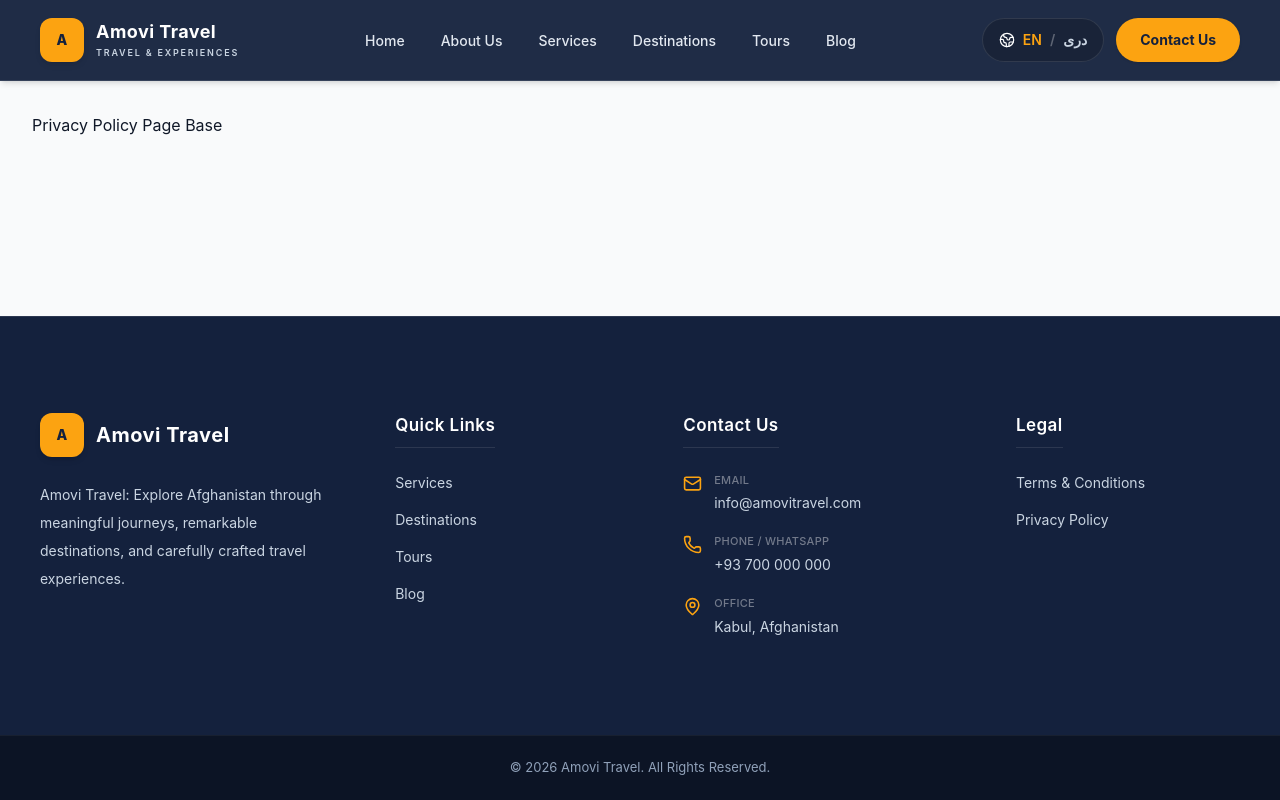
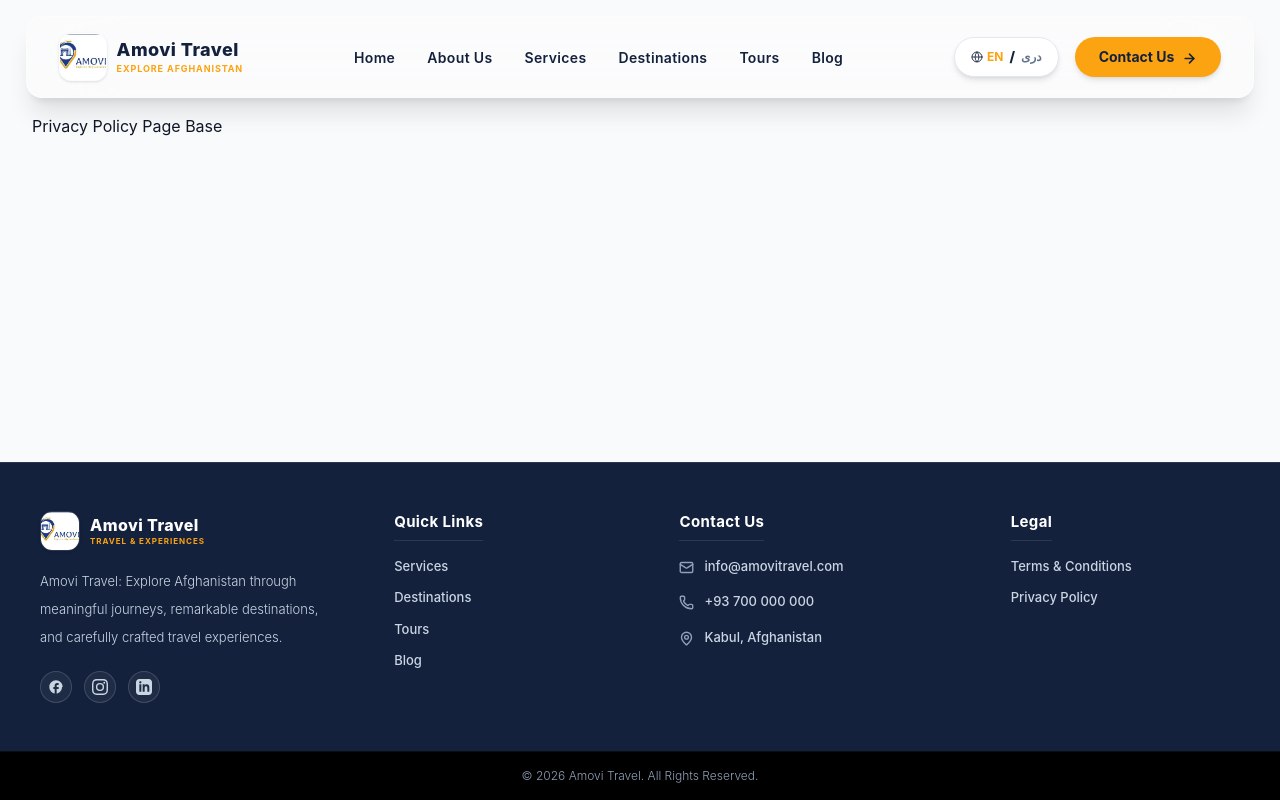
Before and after one commit to BTB-Team/Amovi, a React (Vite) app: page /policy in a window 1280 px wide. Built offline with nearby package versions, Linux system fonts and the light colour scheme; the HTML template or start-up script is replaced by a standard one.

Commit message:
style: optimize header width for wide desktops and clean up footer layout structure

```diff
--- a/src/pages/layout/Footer.jsx
+++ b/src/pages/layout/Footer.jsx
@@ -1,89 +1,146 @@
 import { Link } from "react-router-dom";
+import { useLangStore } from "../../store/useLangStore";
 import { Mail, Phone, MapPin } from "lucide-react";
 
-const quickLinks = [
-  { name: "Services", path: "/services" },
-  { name: "Destinations", path: "/destinations" },
-  { name: "Tours", path: "/tours" },
-  { name: "Blog", path: "/blog" },
-];
-
-const legalLinks = [
-  { name: "Terms & Conditions", path: "/policy" },
-  { name: "Privacy Policy", path: "/policy" },
-];
+// لود فیزیکی فایل لوگوی رسمی شما برای همگامی کامل با هدر
+import amoviLogo from "../../assets/images/logo.JPG";
 
 function Footer() {
+  const { translations } = useLangStore();
+
+  const quickLinks = [
+    { name: translations.services || "Services", path: "/services" },
+    { name: translations.destinations || "Destinations", path: "/destinations" },
+    { name: translations.tours || "Tours", path: "/tours" },
+    { name: translations.blog || "Blog", path: "/blog" },
+  ];
+
+  const legalLinks = [
+    { name: "Terms & Conditions", path: "/policy" },
+    { name: "Privacy Policy", path: "/policy" },
+  ];
+
   return (
-    <footer className="bg-[var(--color-amovi-navy)] text-white border-t border-white/10">
-      <div className="mx-auto max-w-[1440px] px-5 py-16 sm:px-8 md:py-20 lg:px-10 lg:py-24">
-        <div className="grid gap-12 md:grid-cols-2 lg:grid-cols-[1.3fr_1fr_1.2fr_1fr] lg:gap-10 xl:gap-16">
+    <footer className="bg-[#14213D] text-white border-t border-white/10 font-sans">
+      {/* ================================================================
+          MAIN FOOTER
+      ================================================================= */}
+      <div className="mx-auto max-w-[1440px] px-5 py-12 sm:px-8 lg:px-10">
+        <div className="grid gap-8 md:grid-cols-2 lg:grid-cols-[1.3fr_1fr_1.2fr_1fr] lg:gap-8 xl:gap-14">
 
-          {/* COLUMN 1 */}
+          {/* ============================================================
+              COLUMN 1 — AGENCY & SOCIALS
+          ============================================================= */}
           <div>
-            <Link to="/" className="inline-flex items-center gap-3">
-              <div className="flex h-11 w-11 items-center justify-center rounded-xl bg-[var(--color-amovi-gold)] text-sm font-extrabold text-[var(--color-amovi-navy)] shadow-md">
-                A
+            <Link to="/" className="flex items-center gap-2.5">
+              <img
+                src={amoviLogo}
+                alt="Amovi Travel Logo"
+                className="h-10 w-auto object-contain rounded-xl border border-white/10 shadow-sm"
+              />
+              <div>
+                <span className="block text-[16px] font-extrabold leading-tight tracking-wide">
+                  Amovi Travel
+                </span>
+                <span className="block text-[8px] font-bold uppercase tracking-[0.12em] text-[var(--color-amovi-gold)]">
+                  Travel & Experiences
+                </span>
               </div>
-              <span className="text-[20px] font-bold tracking-wide">Amovi Travel</span>
             </Link>
-            <p className="mt-6 max-w-sm text-[14px] leading-7 text-slate-300">
+            <p className="mt-4 max-w-sm text-[13px] leading-7 text-slate-300 font-light">
               Amovi Travel: Explore Afghanistan through meaningful journeys, remarkable destinations, and carefully crafted travel experiences.
             </p>
+
+            {/* 🌐 آیکون‌های شبکه‌های اجتماعی به صورت دایره‌های ظریف طلایی تمپلت */}
+            <div className="mt-5 flex items-center gap-3">
+              {['facebook', 'instagram', 'linkedin'].map((social) => (
+                <a
+                  key={social}
+                  href="#"
+                  aria-label={social}
+                  className="flex h-8 w-8 items-center justify-center rounded-full border border-white/15 text-slate-300 transition-all duration-200 hover:-translate-y-0.5 hover:border-[var(--color-amovi-gold)] hover:text-[var(--color-amovi-gold)] bg-white/5"
+                >
+                  <svg className="w-4 h-4 fill-current" viewBox="0 0 24 24">
+                    {social === 'facebook' && <path d="M22 12c0-5.52-4.48-10-10-10S2 6.48 2 12c0 4.84 3.44 8.87 8 9.8V15H8v-3h2V9.5C10 7.57 11.57 6 13.5 6H16v3h-2c-.55 0-1 .45-1 1v2h3v3h-3v6.95c4.56-.93 8-4.96 8-9.95z"/>}
+                    {social === 'instagram' && <path d="M12 2.163c3.204 0 3.584.012 4.85.07 3.252.148 4.771 1.691 4.919 4.919.058 1.265.069 1.645.069 4.849 0 3.205-.012 3.584-.069 4.849-.149 3.225-1.664 4.771-4.919 4.919-1.266.058-1.644.07-4.85.07-3.204 0-3.584-.012-4.849-.07-3.26-.149-4.771-1.699-4.919-4.92-.058-1.265-.07-1.644-.07-4.849 0-3.204.013-3.583.07-4.849.149-3.227 1.664-4.771 4.919-4.919 1.266-.057 1.645-.069 4.849-.069zM12 0C8.741 0 8.333.014 7.053.072 2.695.272.273 2.69.073 7.051.014 8.333 0 8.741 0 12c0 3.259.014 3.668.072 4.948.2 4.358 2.618 6.78 6.98 6.98 1.281.058 1.689.072 4.948.072 3.259 0 3.668-.014 4.948-.072 4.354-.2 6.782-2.618 6.979-6.98.059-1.28.073-1.689.073-4.948 0-3.259-.014-3.667-.072-4.947-.196-4.354-2.617-6.78-6.979-6.98C15.668.014 15.259 0 12 0zm0 5.838a6.162 6.162 0 100 12.324 6.162 6.162 0 000-12.324zM12 16a4 4 0 110-8 4 4 0 010 8zm6.406-11.845a1.44 1.44 0 100 2.881 1.44 1.44 0 000-2.881z"/>}
+                    {social === 'linkedin' && <path d="M19 0h-14c-2.761 0-5 2.239-5 5v14c0 2.761 2.239 5 5 5h14c2.762 0 5-2.239 5-5v-14c0-2.761-2.238-5-5-5zm-11 19h-3v-11h3v11zm-1.5-12.268c-.966 0-1.75-.79-1.75-1.764s.784-1.764 1.75-1.764 1.75.79 1.75 1.764-.783 1.764-1.75 1.764zm13.5 12.268h-3v-5.604c0-3.368-4-3.113-4 0v5.604h-3v-11h3v1.765c1.396-2.586 7-2.777 7 2.476v6.759z"/>}
+                  </svg>
+                </a>
+              ))}
+            </div>
           </div>
 
-          {/* COLUMN 2 */}
+          {/* ============================================================
+              COLUMN 2 — QUICK LINKS
+          ============================================================= */}
           <div>
-            <h3 className="text-[17px] font-semibold text-white tracking-wide border-b border-white/10 pb-2 w-fit">
+            <h3 className="text-[15px] font-bold text-white tracking-wide border-b border-white/10 pb-1.5 w-fit">
               Quick Links
             </h3>
-            <nav className="mt-6 flex flex-col gap-4">
+            <nav className="mt-4 flex flex-col gap-3">
               {quickLinks.map((link) => (
-                <Link key={link.name} to={link.path} className="w-fit text-[14px] text-slate-300 transition-colors duration-200 hover:text-[var(--color-amovi-gold)]">
+                <Link
+                  key={link.name}
+                  to={link.path}
+                  className="w-fit text-[13px] text-slate-300 transition-colors duration-200 hover:text-[var(--color-amovi-gold)] font-medium"
+                >
                   {link.name}
                 </Link>
               ))}
             </nav>
           </div>
 
-          {/* COLUMN 3 */}
+          {/* ============================================================
+              COLUMN 3 — CONTACT US (ادغام دقیق آیکون و لینک متناسب با تمپلت)
+          ============================================================= */}
           <div>
-            <h3 className="text-[17px] font-semibold text-white tracking-wide border-b border-white/10 pb-2 w-fit">
+            <h3 className="text-[15px] font-bold text-white tracking-wide border-b border-white/10 pb-1.5 w-fit">
               Contact Us
             </h3>
-            <div className="mt-6 space-y-5">
-              <a href="mailto:info@amovitravel.com" className="group flex items-start gap-3">
-                <Mail size={19} className="mt-0.5 shrink-0 text-[var(--color-amovi-gold)]" />
-                <div>
-                  <span className="block text-[11px] font-medium uppercase tracking-wide text-white/40">Email</span>
-                  <span className="mt-1 block text-[14px] text-slate-300 transition-colors duration-200 group-hover:text-[var(--color-amovi-gold)]">info@amovitravel.com</span>
-                </div>
+            <nav className="mt-4 flex flex-col gap-4">
+              {/* لینک هوشمند ایمیل با هاور همزمان آیکون و متن */}
+              <a
+                href="mailto:info@amovitravel.com"
+                className="inline-flex items-center gap-2.5 text-[13px] text-slate-300 transition-colors duration-200 hover:text-[var(--color-amovi-gold)] font-medium group cursor-pointer w-fit"
+              >
+                <Mail size={15} strokeWidth={2.2} className="text-slate-400 group-hover:text-[var(--color-amovi-gold)] transition-colors duration-200 mt-0.5" />
+                <span>info@amovitravel.com</span>
               </a>
-              <a href="tel:+93700000000" className="group flex items-start gap-3">
-                <Phone size={19} className="mt-0.5 shrink-0 text-[var(--color-amovi-gold)]" />
-                <div>
-                  <span className="block text-[11px] font-medium uppercase tracking-wide text-white/40">Phone / WhatsApp</span>
-                  <span className="mt-1 block text-[14px] text-slate-300 transition-colors duration-200 group-hover:text-[var(--color-amovi-gold)]">+93 700 000 000</span>
-                </div>
+
+              {/* لینک هوشمند تلفن و واتس‌اپ */}
+              <a
+                href="tel:+93700000000"
+                className="inline-flex items-center gap-2.5 text-[13px] text-slate-300 transition-colors duration-200 hover:text-[var(--color-amovi-gold)] font-medium group cursor-pointer w-fit"
+                dir="ltr"
+              >
+                <Phone size={15} strokeWidth={2.2} className="text-slate-400 group-hover:text-[var(--color-amovi-gold)] transition-colors duration-200 mt-0.5" />
+                <span>+93 700 000 000</span>
               </a>
-              <div className="flex items-start gap-3">
-                <MapPin size={19} className="mt-0.5 shrink-0 text-[var(--color-amovi-gold)]" />
-                <div>
-                  <span className="block text-[11px] font-medium uppercase tracking-wide text-white/40">Office</span>
-                  <span className="mt-1 block text-[14px] leading-6 text-slate-300">Kabul, Afghanistan</span>
-                </div>
+
+              {/* لینک هوشمند آدرس دفتر کابل */}
+              <div
+                className="inline-flex items-center gap-2.5 text-[13px] text-slate-300 transition-colors duration-200 hover:text-[var(--color-amovi-gold)] font-medium group cursor-pointer w-fit"
+              >
+                <MapPin size={15} strokeWidth={2.2} className="text-slate-400 group-hover:text-[var(--color-amovi-gold)] transition-colors duration-200 mt-0.5" />
+                <span>Kabul, Afghanistan</span>
               </div>
-            </div>
+            </nav>
           </div>
 
-          {/* COLUMN 4 */}
+          {/* ============================================================
+              COLUMN 4 — LEGAL
+          ============================================================= */}
           <div>
-            <h3 className="text-[17px] font-semibold text-white tracking-wide border-b border-white/10 pb-2 w-fit">
+            <h3 className="text-[15px] font-bold text-white tracking-wide border-b border-white/10 pb-1.5 w-fit">
               Legal
             </h3>
-            <nav className="mt-6 flex flex-col gap-4">
+            <nav className="mt-4 flex flex-col gap-3">
               {legalLinks.map((link) => (
-                <Link key={link.name} to={link.path} className="w-fit text-[14px] text-slate-300 transition-colors duration-200 hover:text-[var(--color-amovi-gold)]">
+                <Link
+                  key={link.name}
+                  to={link.path}
+                  className="w-fit text-[13px] text-slate-300 transition-colors duration-200 hover:text-[var(--color-amovi-gold)] font-medium"
+                >
                   {link.name}
                 </Link>
               ))}
@@ -93,10 +150,12 @@ function Footer() {
         </div>
       </div>
 
-      {/* COPYRIGHT BAR */}
-      <div className="border-t border-white/5 bg-[#000000]/40">
-        <div className="mx-auto flex min-h-16 max-w-[1440px] items-center justify-center px-5 text-center sm:px-8 lg:px-10">
-          <p className="text-[13px] text-slate-400">
+      {/* ================================================================
+          COPYRIGHT BAR
+      ================================================================= */}
+      <div className="border-t border-white/5 bg-black">
+        <div className="mx-auto flex min-h-12 max-w-[1440px] items-center justify-center px-5 text-center sm:px-8 lg:px-10">
+          <p className="text-[12px] text-slate-400 font-light">
             © {new Date().getFullYear()} Amovi Travel. All Rights Reserved.
           </p>
         </div>
--- a/src/pages/layout/Header.jsx
+++ b/src/pages/layout/Header.jsx
@@ -1,15 +1,15 @@
 import { useState } from "react";
 import { Link, NavLink } from "react-router-dom";
-import { Menu, X, Globe2 } from "lucide-react";
+import { Menu, X, Globe, ArrowRight } from "lucide-react";
 import { useLangStore } from "../../store/useLangStore";
+
+// لود فیزیکی فایل لوگوی رسمی شما
+import amoviLogo from "../../assets/images/logo.JPG";
 
 function Header() {
   const [mobileMenuOpen, setMobileMenuOpen] = useState(false);
-
-  // 🌐 متصل کردن هدر به موتور دوزبانه Zustand پروژه
   const { currentLang, switchLanguage, translations } = useLangStore();
 
-  // آرایه پیوندها با متون پویا برگرفته از فایل‌های ترجمه locales
   const navigation = [
     { name: translations.home || "Home", path: "/" },
     { name: translations.about || "About Us", path: "/about" },
@@ -23,41 +23,37 @@ function Header() {
     switchLanguage(currentLang === "en" ? "fa" : "en");
   };
 
-  const closeMobileMenu = () => {
-    setMobileMenuOpen(false);
-  };
+  return (
+    <header className="sticky top-4 z-50 w-[96%] max-w-[1600px] mx-auto border border-white/30 bg-white/30 backdrop-blur-2xl text-[var(--color-amovi-navy)] rounded-2xl shadow-xl transition-all duration-300">
+      <div className="flex h-16 sm:h-20 w-full items-center justify-between px-4 sm:px-8">
 
-  return (
-    <header className="sticky top-0 z-50 w-full border-b border-white/10 bg-[#14213D]/95 backdrop-blur-xl text-white shadow-md">
-      <div className="mx-auto flex h-20 w-full max-w-[1440px] items-center justify-between px-5 sm:px-8 lg:px-10">
-
-        {/* ================================================================ BRAND ================================================================= */}
-        <Link to="/" onClick={closeMobileMenu} className="flex shrink-0 items-center gap-3">
-          <div className="flex h-11 w-11 items-center justify-center rounded-xl bg-[var(--color-amovi-gold)] text-sm font-extrabold text-[var(--color-amovi-navy)] shadow-md">
-            A
-          </div>
-          <div className="hidden sm:block">
-            <span className="block text-[18px] font-bold leading-tight tracking-wide">
+        {/* ========================================== BRAND & LOGO ========================================== */}
+        <Link to="/" onClick={() => setMobileMenuOpen(false)} className="flex items-center gap-1.5 sm:gap-2.5 shrink-0">
+          <img
+            src={amoviLogo}
+            alt="Amovi Travel Logo"
+            className="h-8 sm:h-12 w-auto object-contain rounded-xl border border-white/20 shadow-sm"
+          />
+          <div>
+            <span className="block text-[12px] sm:text-[18px] font-extrabold leading-tight tracking-wide text-[var(--color-amovi-navy)]">
               Amovi Travel
             </span>
-            <span className="mt-0.5 block text-[9px] font-semibold uppercase tracking-[0.2em] text-slate-300">
-              Travel & Experiences
+            <span className="block text-[7px] sm:text-[9px] font-bold uppercase tracking-[0.1em] text-[var(--color-amovi-gold)]">
+              Explore Afghanistan
             </span>
           </div>
         </Link>
 
-        {/* ================================================================ DESKTOP NAVIGATION ================================================================= */}
-        <nav aria-label="Main navigation" className="hidden items-center gap-7 lg:flex xl:gap-9">
+        {/* ========================================== DESKTOP NAVIGATION ========================================== */}
+        <nav className="hidden items-center gap-6 lg:flex xl:gap-8">
           {navigation.map((item) => (
             <NavLink
               key={item.name}
               to={item.path}
               className={({ isActive }) => [
-                "relative py-2 text-[14px] font-medium transition-colors duration-200",
-                "after:absolute after:bottom-0 after:left-1/2 after:h-[2px]",
-                "after:-translate-x-1/2 after:rounded-full",
-                "after:bg-[var(--color-amovi-gold)] after:transition-all after:duration-200",
-                isActive ? "text-[var(--color-amovi-gold)] after:w-5" : "text-slate-200 hover:text-[var(--color-amovi-gold)] after:w-0",
+                "relative py-2 text-[14px] font-semibold tracking-wide transition-colors duration-200",
+                "after:absolute after:bottom-0 after:left-0 after:h-[2px] after:rounded-full after:bg-[var(--color-amovi-gold)] after:transition-all after:duration-200",
+                isActive ? "text-[var(--color-amovi-gold)] after:w-full" : "text-[var(--color-amovi-navy)] hover:text-[var(--color-amovi-gold)] after:w-0",
               ].join(" ")}
             >
               {item.name}
@@ -65,83 +61,66 @@ function Header() {
           ))}
         </nav>
 
-        {/* ================================================================ DESKTOP ACTIONS ================================================================= */}
-        <div className="hidden items-center gap-3 lg:flex">
-          {/* دکمه تغییر زبان متصل به Zustand */}
+        {/* ========================================== ACTIONS ========================================== */}
+        <div className="flex items-center gap-1.5 sm:gap-4 shrink-0">
+          {/* 🌐 دکمه سوئیچ زبان متصل به استور */}
           <button
             type="button"
             onClick={handleLanguageToggle}
-            aria-label="Switch language"
-            className="flex h-11 items-center gap-2 rounded-full border border-white/10 bg-[#000000]/20 px-4 text-sm font-semibold text-white transition-all duration-200 hover:border-[var(--color-amovi-gold)] hover:text-[var(--color-amovi-gold)] cursor-pointer"
+            className="flex h-8 sm:h-10 items-center gap-1 rounded-full border border-slate-200 bg-white px-2 sm:px-4 text-[10px] sm:text-xs font-bold text-[var(--color-amovi-navy)] shadow-md hover:border-[var(--color-amovi-gold)] transition duration-200 cursor-pointer"
           >
-            <Globe2 size={16} strokeWidth={1.8} />
-            <span className={currentLang === "en" ? "text-[var(--color-amovi-gold)]" : "text-slate-300"}>EN</span>
-            <span className="text-white/30">/</span>
-            <span className={currentLang === "fa" ? "text-[var(--color-amovi-gold)]" : "text-slate-300"}>دری</span>
+            <Globe size={12} className="text-[var(--color-amovi-navy)] opacity-90 shrink-0" strokeWidth={2} />
+            <span className={currentLang === "en" ? "text-[var(--color-amovi-gold)]" : "text-slate-500"}>EN</span>
+            <span className="text-[var(--color-amovi-navy)] font-extrabold text-sm mx-0.5 select-none">/</span>
+            <span className={currentLang === "fa" ? "text-[var(--color-amovi-gold)]" : "text-slate-500"}>دری</span>
           </button>
 
-          {/* دکمه تماس با ما لوکس */}
+          {/* دکمه دسکتاپ تماس با ما */}
           <Link
             to="/contact"
-            className="flex h-11 items-center justify-center rounded-full bg-[var(--color-amovi-gold)] px-6 text-sm font-bold text-[var(--color-amovi-navy)] shadow-sm transition-all duration-200 hover:-translate-y-0.5 hover:shadow-md"
+            className="hidden lg:flex h-10 items-center justify-center gap-2 rounded-full bg-[var(--color-amovi-gold)] px-6 text-sm font-bold text-[var(--color-amovi-navy)] shadow-md hover:bg-amber-500 hover:gap-3 hover:-translate-y-0.5 transition-all duration-200"
           >
-            {translations.contact || "Contact Us"}
+            <span>{translations.contact || "Contact Us"}</span>
+            <ArrowRight size={15} strokeWidth={2.5} className="mt-0.5" />
           </Link>
+
+          {/* دکمه سه خط منوی موبایل */}
+          <button
+            type="button"
+            onClick={() => setMobileMenuOpen(!mobileMenuOpen)}
+            className="flex h-8 w-8 items-center justify-center rounded-full border border-slate-200 text-[var(--color-amovi-navy)] bg-white lg:hidden cursor-pointer shadow-sm"
+          >
+            {mobileMenuOpen ? <X size={14} /> : <Menu size={14} />}
+          </button>
         </div>
-
-        {/* ================================================================ MOBILE MENU BUTTON ================================================================= */}
-        <button
-          type="button"
-          onClick={() => setMobileMenuOpen((open) => !open)}
-          aria-label={mobileMenuOpen ? "Close menu" : "Open menu"}
-          className="flex h-11 w-11 items-center justify-center rounded-full border border-white/10 text-white transition-colors duration-200 hover:border-[var(--color-amovi-gold)] hover:text-[var(--color-amovi-gold)] lg:hidden cursor-pointer"
-        >
-          {mobileMenuOpen ? <X size={22} /> : <Menu size={22} />}
-        </button>
       </div>
 
-      {/* ================================================================ MOBILE MENU ================================================================= */}
-      <div
-        className={[
-          "overflow-hidden bg-[#14213D] border-t border-white/5 lg:hidden",
-          "transition-all duration-300 ease-out",
-          mobileMenuOpen ? "max-h-[600px] opacity-100" : "max-h-0 opacity-0",
-        ].join(" ")}
-      >
-        <div className="mx-auto max-w-[1440px] px-5 pb-7 pt-5 sm:px-8">
-          <nav aria-label="Mobile navigation" className="flex flex-col">
+      {/* ========================================== MOBILE DROPDOWN MENU ========================================== */}
+      <div className={`overflow-hidden bg-white/95 rounded-b-2xl border-t border-slate-100 lg:hidden transition-all duration-300 ${mobileMenuOpen ? "max-h-[600px] opacity-100" : "max-h-0 opacity-0"}`}>
+        <div className="px-6 pb-6 pt-2">
+          <nav className="flex flex-col">
             {navigation.map((item) => (
               <NavLink
                 key={item.name}
                 to={item.path}
-                onClick={closeMobileMenu}
+                onClick={() => setMobileMenuOpen(false)}
                 className={({ isActive }) => [
-                  "border-b border-white/5 py-4 text-[15px] font-medium transition-colors duration-200",
-                  isActive ? "text-[var(--color-amovi-gold)]" : "text-slate-200 hover:text-[var(--color-amovi-gold)]",
+                  "border-b border-slate-100 py-3.5 text-[15px] font-semibold transition-colors duration-200",
+                  isActive ? "text-[var(--color-amovi-gold)]" : "text-[var(--color-amovi-navy)] hover:text-[var(--color-amovi-gold)]",
                 ].join(" ")}
               >
                 {item.name}
               </NavLink>
             ))}
           </nav>
-
-          <div className="mt-6 flex flex-col gap-3 sm:flex-row">
-            <button
-              type="button"
-              onClick={handleLanguageToggle}
-              className="flex h-12 items-center justify-center gap-2 rounded-full border border-white/10 bg-[#000000]/20 px-5 text-sm font-semibold text-white transition-all duration-200 hover:border-[var(--color-amovi-gold)] hover:text-[var(--color-amovi-gold)] cursor-pointer"
-            >
-              <Globe2 size={17} strokeWidth={1.8} />
-              <span className={currentLang === "en" ? "text-[var(--color-amovi-gold)]" : "text-slate-300"}>EN</span>
-              <span className="text-white/30">/</span>
-              <span className={currentLang === "fa" ? "text-[var(--color-amovi-gold)]" : "text-slate-300"}>دری</span>
-            </button>
+          <div className="mt-4">
             <Link
               to="/contact"
-              onClick={closeMobileMenu}
-              className="flex h-12 flex-1 items-center justify-center rounded-full bg-[var(--color-amovi-gold)] px-6 text-sm font-bold text-[var(--color-amovi-navy)] shadow-sm transition-all duration-200 hover:-translate-y-0.5 hover:shadow-md text-center"
+              onClick={() => setMobileMenuOpen(false)}
+              className="flex h-12 items-center justify-center gap-2 rounded-full bg-[var(--color-amovi-gold)] text-[var(--color-amovi-navy)] font-bold w-full text-center shadow-md"
             >
-              {translations.contact || "Contact Us"}
+              <span>{translations.contact || "Contact Us"}</span>
+              <ArrowRight size={16} strokeWidth={2.5} />
             </Link>
           </div>
         </div>
```
Also changed, not shown: src/assets/images/logo.JPG (added).
